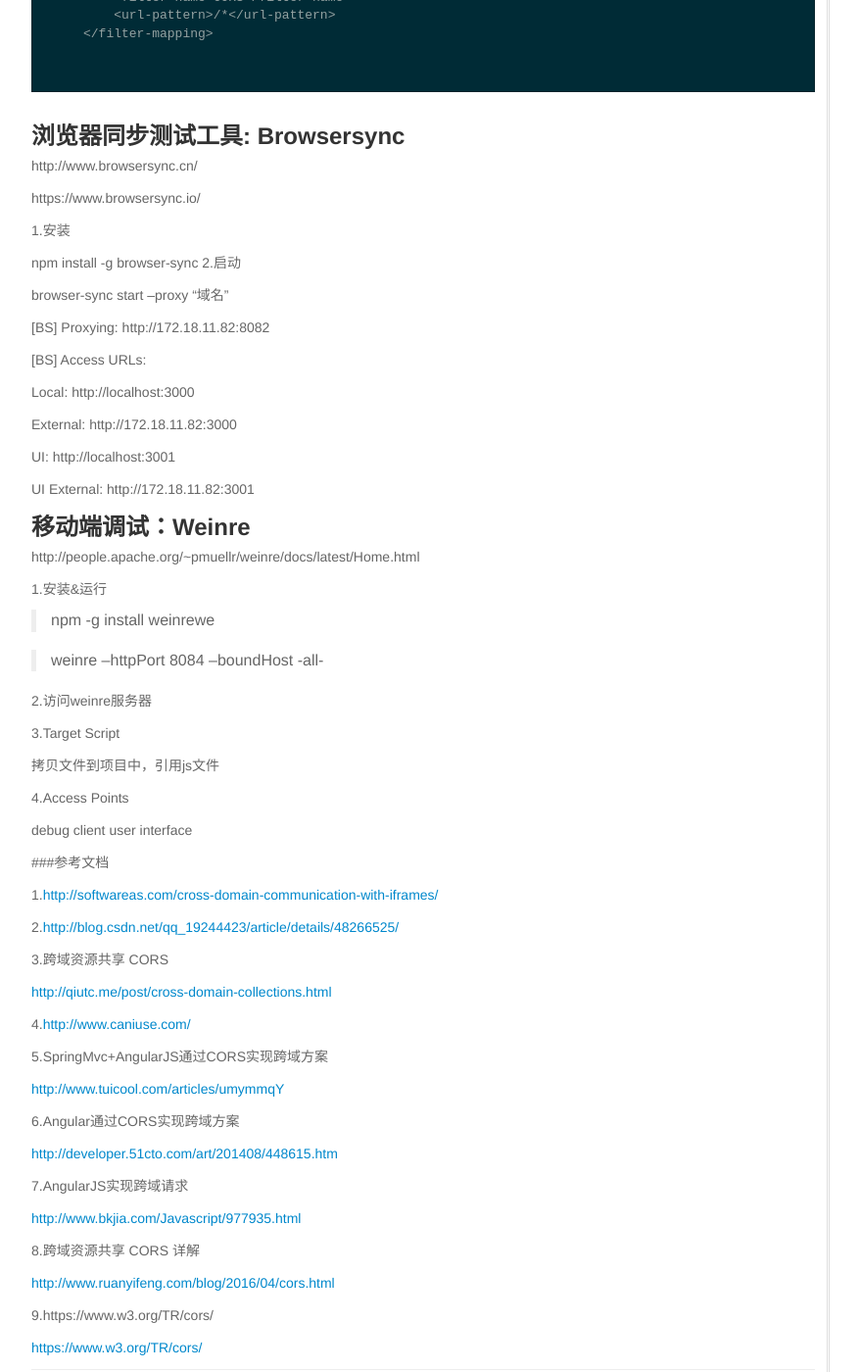
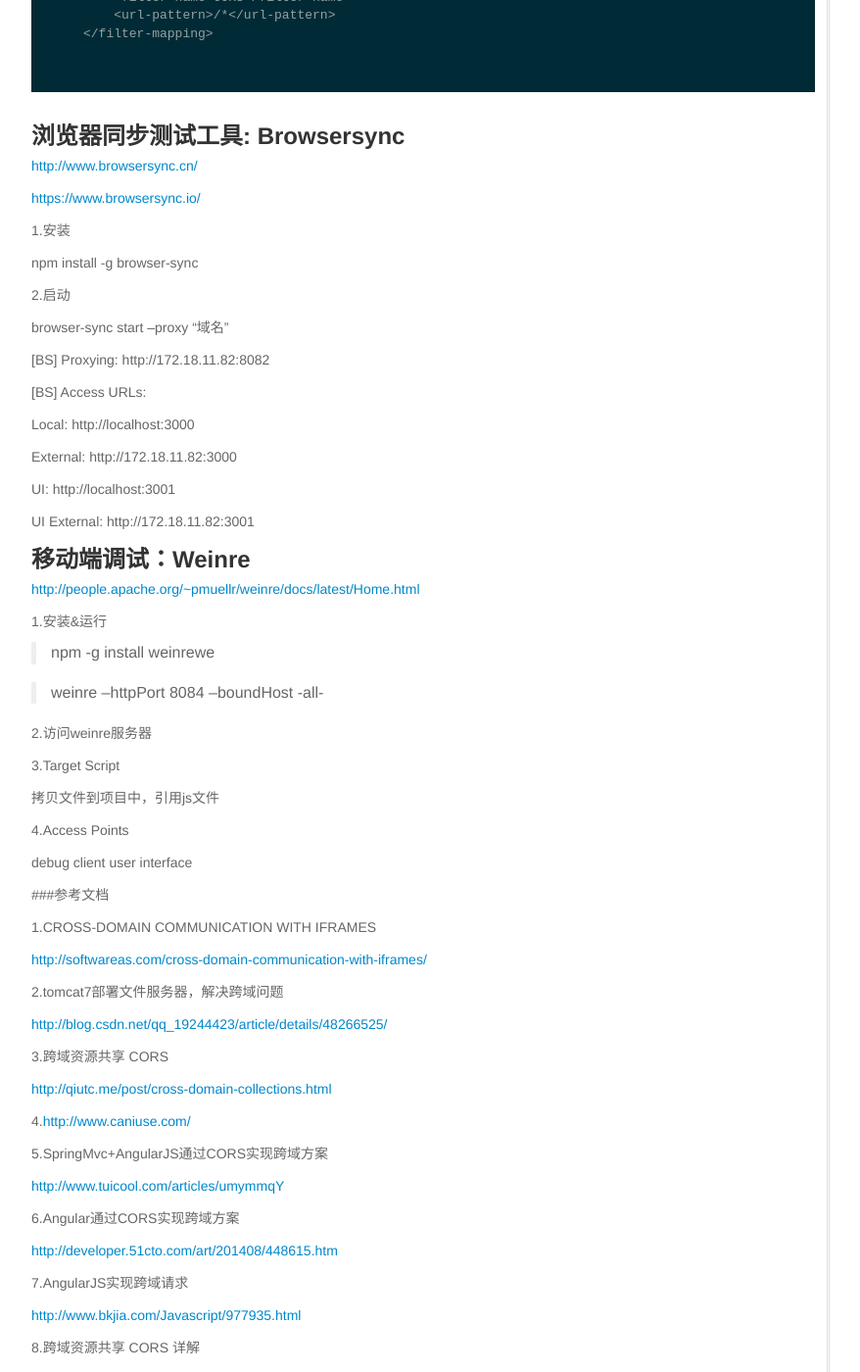
Before and after one commit to wkylin/wkylin.github.com, a Jekyll site: the page built from _posts/core-samples/2016-07-14-tomcat-cors.md, in a window 1280 px wide and 1400 px high, scrolled down 3002 px. Shown: the whole window at 98% size, without its empty margins (48-926 px from the left). Built offline with Jekyll 4.4.1, drawn with Linux system fonts in a browser that asks for light colours; comment, search, counter and statistics services are not loaded.

Commit message:
tomcat cors .....

```diff
--- a/_posts/core-samples/2016-07-14-tomcat-cors.md
+++ b/_posts/core-samples/2016-07-14-tomcat-cors.md
@@ -171,13 +171,15 @@
 
 浏览器同步测试工具: Browsersync
 ===========
-http://www.browsersync.cn/
 
-https://www.browsersync.io/
+<http://www.browsersync.cn/>
+
+<https://www.browsersync.io/>
 
 1.安装
 
 npm install -g browser-sync
+
 2.启动
 
 browser-sync start --proxy "域名"
@@ -199,7 +201,7 @@
 移动端调试：Weinre
 ============
 
-http://people.apache.org/~pmuellr/weinre/docs/latest/Home.html
+<http://people.apache.org/~pmuellr/weinre/docs/latest/Home.html>
 
 1.安装&运行
 
@@ -219,9 +221,13 @@
 
 ###参考文档
 
-1.<http://softwareas.com/cross-domain-communication-with-iframes/>
+1.CROSS-DOMAIN COMMUNICATION WITH IFRAMES
 
-2.<http://blog.csdn.net/qq_19244423/article/details/48266525/>
+<http://softwareas.com/cross-domain-communication-with-iframes/>
+
+2.tomcat7部署文件服务器，解决跨域问题
+
+<http://blog.csdn.net/qq_19244423/article/details/48266525/>
 
 3.跨域资源共享 CORS
 
```
